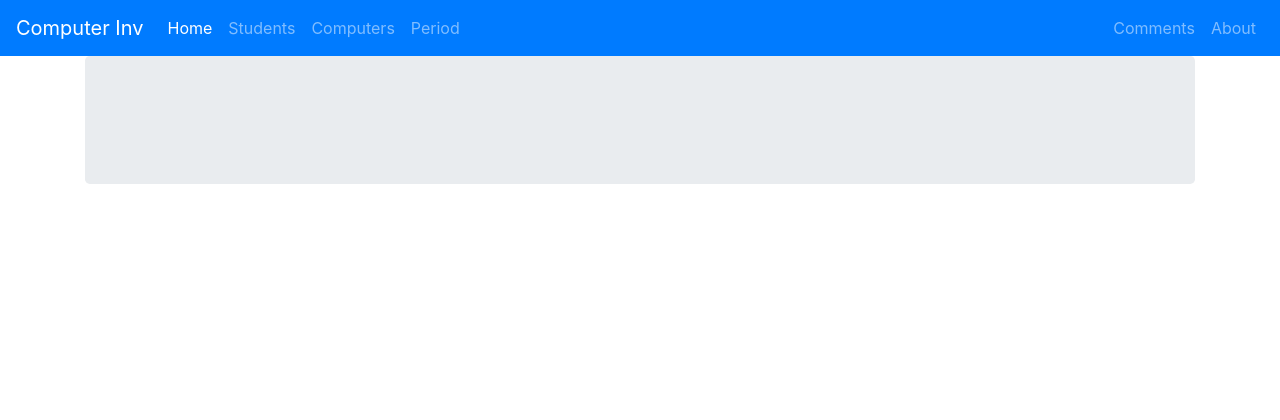
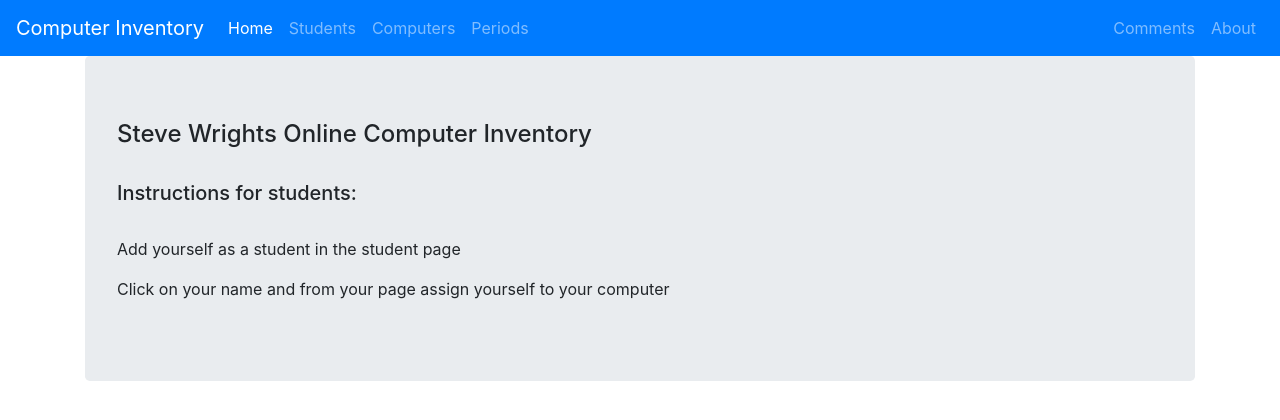
Before and after one commit to JacktonL/ComputerInventory, a Flask app: page / in a window 1280 px wide. Shown: the top 420 px of the page. Run offline with Flask 2, Linux system fonts and the light colour scheme; parts of the project's set-up code (start-up, migrations or seed data) failed here and were passed over; some libraries are stand-ins or nearby versions.

Commit message:
added images

```diff
--- a/app/routes/misc/sort.py
+++ b/app/routes/misc/sort.py
@@ -15,6 +15,7 @@ def sortstatus():
                 sortlist.append(j)
 
     return sortlist
+
 
 def sortos():
 
--- a/app/templates/about.html
+++ b/app/templates/about.html
@@ -3,6 +3,8 @@
 {% block body %}
     <div class="jumbotron">
         <h5>Made by Jackton Levy</h5>
+        <p>Written in python, html, and css. MongoDB database supplied by mLAb.</p>
         <p>The <a href="https://github.com/JacktonL/ComputerInventory">Code</a></p>
+        <img src="{{ url_for('static', filename='Checkmate.jpg') }}">
     </div>
 {% endblock %}
--- a/app/templates/computerpage.html
+++ b/app/templates/computerpage.html
@@ -23,6 +23,8 @@
             {{ form.submit() }}
         </form>
     </div>
+    <!--
+    {#
     <div class="jumbotron">
         <h1>Software:</h1>
         <form method=post>
@@ -39,4 +41,6 @@
             {{ soft.submit() }}
         </form>
     </div>
+    #}
+    -->
 {% endblock %}
--- a/app/templates/includes/_navbar.html
+++ b/app/templates/includes/_navbar.html
@@ -1,6 +1,6 @@
 
 <nav class="navbar navbar-expand-lg navbar-dark bg-primary">
-  <a class="navbar-brand" href="/">Computer Inv</a>
+  <a class="navbar-brand" href="/">Computer Inventory</a>
   <button class="navbar-toggler" type="button" data-toggle="collapse" data-target="#navbarNav" aria-controls="navbarNav" aria-expanded="false" aria-label="Toggle navigation">
     <span class="navbar-toggler-icon"></span>
   </button>
@@ -16,7 +16,7 @@
         <a class="nav-link" href="/computers">Computers</a>
       </li>
       <li class="nav-item">
-        <a class="nav-link" href="/period">Period</a>
+        <a class="nav-link" href="/period">Periods</a>
       </li>
     </ul>
     <ul class="navbar-nav ml-auto">
--- a/app/templates/index.html
+++ b/app/templates/index.html
@@ -2,5 +2,11 @@
 
 {% block body %}
     <div class="jumbotron">
+        <h4>Steve Wrights Online Computer Inventory</h4>
+        <br>
+        <h5>Instructions for students:</h5>
+        <br>
+        <p>Add yourself as a student in the student page</p>
+        <p>Click on your name and from your page assign yourself to your computer</p>
     </div>
 {% endblock %}
```
Also changed, not shown: app/static/Checkmate.jpg (renamed from app/templates/includes/Checkmate.jpg).
